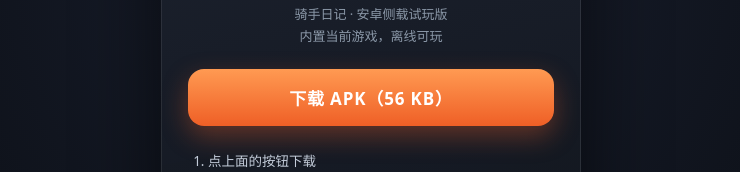
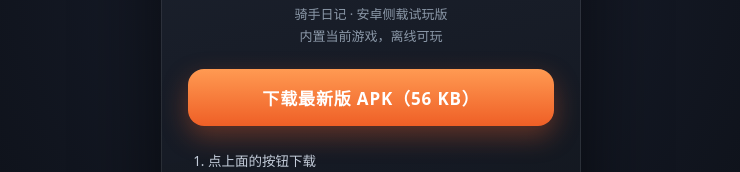
Before and after one commit to WJL520Gy/delivery-game, a plain HTML site: page apk.html in a window 1280 px wide. Shown: the part 279-451 px from the top of the page, without its empty margins (269-1009 px from the left). Drawn offline with Linux system fonts and the light colour scheme.

Commit message:
Publish cache-busted latest APK

```diff
--- a/apk.html
+++ b/apk.html
@@ -40,7 +40,7 @@
   <h1>极速外卖</h1>
   <p class="sub">骑手日记 · 安卓侧载试玩版<br>内置当前游戏，离线可玩</p>
 
-  <a class="btn" href="./delivery-game.apk" download>下载 APK（56 KB）</a>
+  <a class="btn" href="./delivery-game-v2.apk" download>下载最新版 APK（56 KB）</a>
 
   <ol>
     <li>点上面的按钮下载</li>
```
Also changed, not shown: 1 other file.
